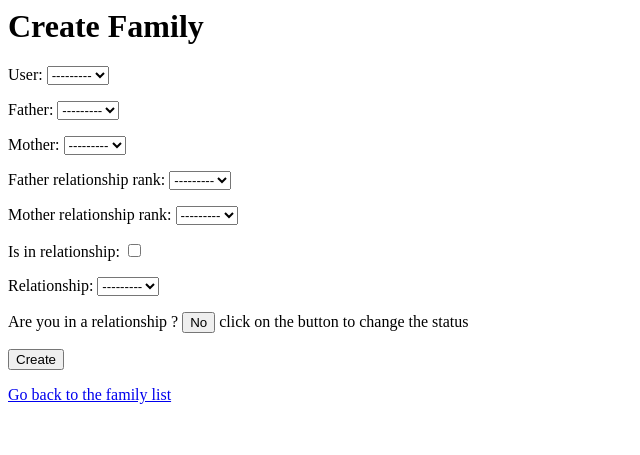
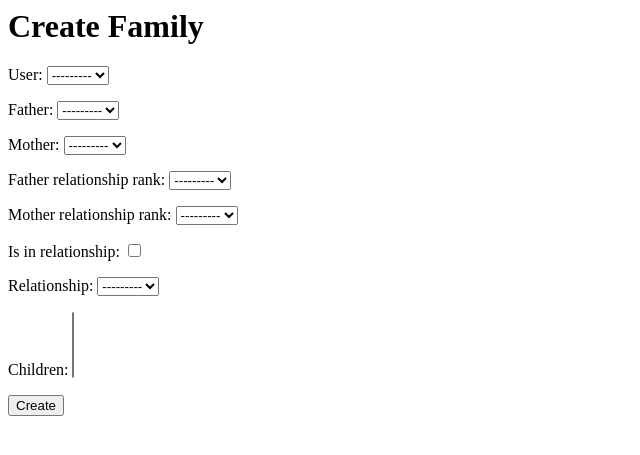
Before and after one commit to LilianBernot/test_django_bsport, a Django app: page /family/create/ in a window 1280 px wide. Shown: the top 455 px of the page, without its empty margins (0-640 px from the left). Run offline with Django 4.2, Linux system fonts and the light colour scheme.

Commit message:
modification of the familyAdmin to see it better and adding a child field to the Family

```diff
--- a/bsport-technical-assessment-backend-main/family/admin.py
+++ b/bsport-technical-assessment-backend-main/family/admin.py
@@ -7,5 +7,8 @@ from user.models import User
 class UserAdmin(admin.ModelAdmin):  # nous insérons ces deux lignes..
     list_display = ('email', 'first_name', 'last_name', 'is_staff')
 
+class FamilyAdmin(admin.ModelAdmin):  # nous insérons ces deux lignes..
+    list_display = ('user', 'father', 'mother', 'is_in_relationship', 'relationship', 'child')
+
 admin.site.register(User, UserAdmin)
-admin.site.register(Family)
+admin.site.register(Family, FamilyAdmin)
--- a/bsport-technical-assessment-backend-main/family/forms.py
+++ b/bsport-technical-assessment-backend-main/family/forms.py
@@ -1,5 +1,5 @@
 from django import forms
-from django.forms import formset_factory
+# from django.forms import formset_factory
 from .models import Family
 
 from user.models import User
@@ -9,7 +9,7 @@ from django.contrib.auth.forms import UserCreationForm
 class FamilyForm(forms.ModelForm):
     class Meta:
         model = Family
-        fields = ['user', 'father', 'mother', 'father_relationship_rank', 'mother_relationship_rank', 'is_in_relationship', 'relationship']
+        fields = ['user', 'father', 'mother', 'father_relationship_rank', 'mother_relationship_rank', 'is_in_relationship', 'relationship', 'children']
 
     # def clean(self):
     #     cleaned_data = super().clean()
@@ -21,10 +21,10 @@ class FamilyForm(forms.ModelForm):
 
     #     return cleaned_data
 
-class ChildForm(forms.Form):
-    child = forms.ModelChoiceField(queryset=User.objects.all())
+# class ChildForm(forms.Form):
+#     child = forms.ModelChoiceField(queryset=User.objects.all())
 
-ChildFormSet = formset_factory(ChildForm, extra=3)  # Set the initial number of child forms to 1
+# ChildFormSet = formset_factory(ChildForm, extra=3)  # Set the initial number of child forms to 1
 
 
 class UserCreationForm(UserCreationForm):
--- a/bsport-technical-assessment-backend-main/family/models.py
+++ b/bsport-technical-assessment-backend-main/family/models.py
@@ -31,5 +31,9 @@ class Family(models.Model):
     # ManyToManyField allows having multiple children who can be part of multiple families
     children = models.ManyToManyField(User, blank=True, related_name="children")
 
-    def __str__(self):
-        return self.user
+# for now we will just try to implement the thing with only one child
+    child = models.ForeignKey(User, on_delete=models.SET_NULL, null=True, blank=True, related_name="child")
+
+    # have to turn it into comment otherwise I can't delete a family
+    # def __str__(self):
+    #     return self.user
--- a/bsport-technical-assessment-backend-main/family/templates/family/family_create.html
+++ b/bsport-technical-assessment-backend-main/family/templates/family/family_create.html
@@ -4,7 +4,7 @@
     {% csrf_token %}
     {{ form.as_p }}
 
-    {{ formset.management_form }}
+    {% comment %} {{ formset.management_form }}
     <p>
         Are you in a relationship ? <button type="button" id="unlockButton">No</button> <span id="instruction">click on the button to change the status</span>
     </p>
@@ -12,14 +12,14 @@
         {% for child_form in formset %}
         {{ child_form }}
     {% endfor %}
-    </div>
+    </div> {% endcomment %}
 
     <button type="submit">Create</button>
 </form>
 
-<a href="{% url 'family:family_list' %}" class="btn btn-primary">Go back to the family list</a>
+{% comment %} <a href="{% url 'family:family_list' %}" class="btn btn-primary">Go back to the family list</a> {% endcomment %}
 
-<script src="https://code.jquery.com/jquery-3.6.0.min.js"></script>
+{% comment %} <script src="https://code.jquery.com/jquery-3.6.0.min.js"></script>
 <script>
 $(document).ready(function() {
   // Hide the additional fields initially
@@ -32,4 +32,4 @@ $(document).ready(function() {
     $('#instruction').html("");
   });
 });
-</script>
+</script> {% endcomment %}
--- a/bsport-technical-assessment-backend-main/family/views.py
+++ b/bsport-technical-assessment-backend-main/family/views.py
@@ -1,7 +1,8 @@
 from django.shortcuts import render, redirect
 from .models import Family
 from user.models import User
-from .forms import FamilyForm, UserCreationForm, ChildFormSet
+from .forms import FamilyForm, UserCreationForm
+# from .forms import ChildFormSet
 
 # Create your views here.
 def family_list(request):
@@ -12,21 +13,26 @@ def family_list(request):
 def family_create(request):
     if request.method == 'POST':
         form = FamilyForm(request.POST)
-        formset = ChildFormSet(request.POST, prefix='children')
-        if form.is_valid() and formset.is_valid():
+        if form.is_valid():
+            form.save()
+            return redirect('family:family_list')
+
+        # formset = ChildFormSet(request.POST, prefix='children')
+        # if form.is_valid() and formset.is_valid():
             # family = form.save()
             # for child_form in formset:
             #     child = child_form.cleaned_data.get('child')
             #     if child:
             #         family.children.add(child)
-            if formset.cleaned_data['children'] and not form.cleaned_data['is_in_relationship']:
-                formset['children'] = []
-            form.save()
-            return redirect('family:family_list')
+            # if formset.cleaned_data['children'] and not form.cleaned_data['is_in_relationship']:
+            #     formset['children'] = []
+            # form.save()
+            # return redirect('family:family_list')
     else:
         form = FamilyForm()
-        formset = ChildFormSet(prefix='children')
-    return render(request, 'family/family_create.html', {'form': form, 'formset': formset})
+        # formset = ChildFormSet(prefix='children')
+    # return render(request, 'family/family_create.html', {'form': form, 'formset': formset})
+    return render(request, 'family/family_create.html', {'form': form})
 
 
 def create_user(request):
```
Also changed, not shown: bsport-technical-assessment-backend-main/family/migrations/0006_family_child.py (added).
